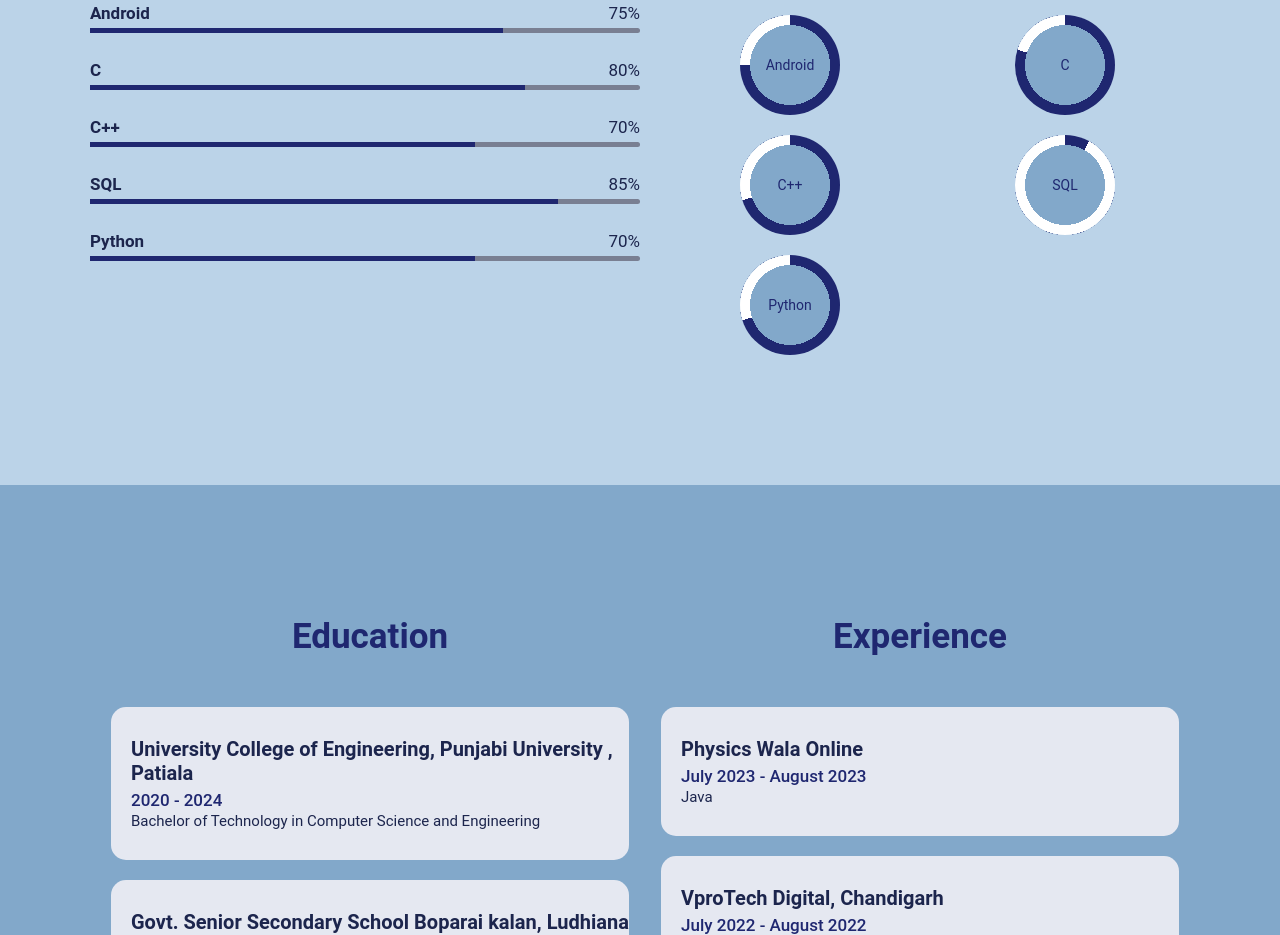
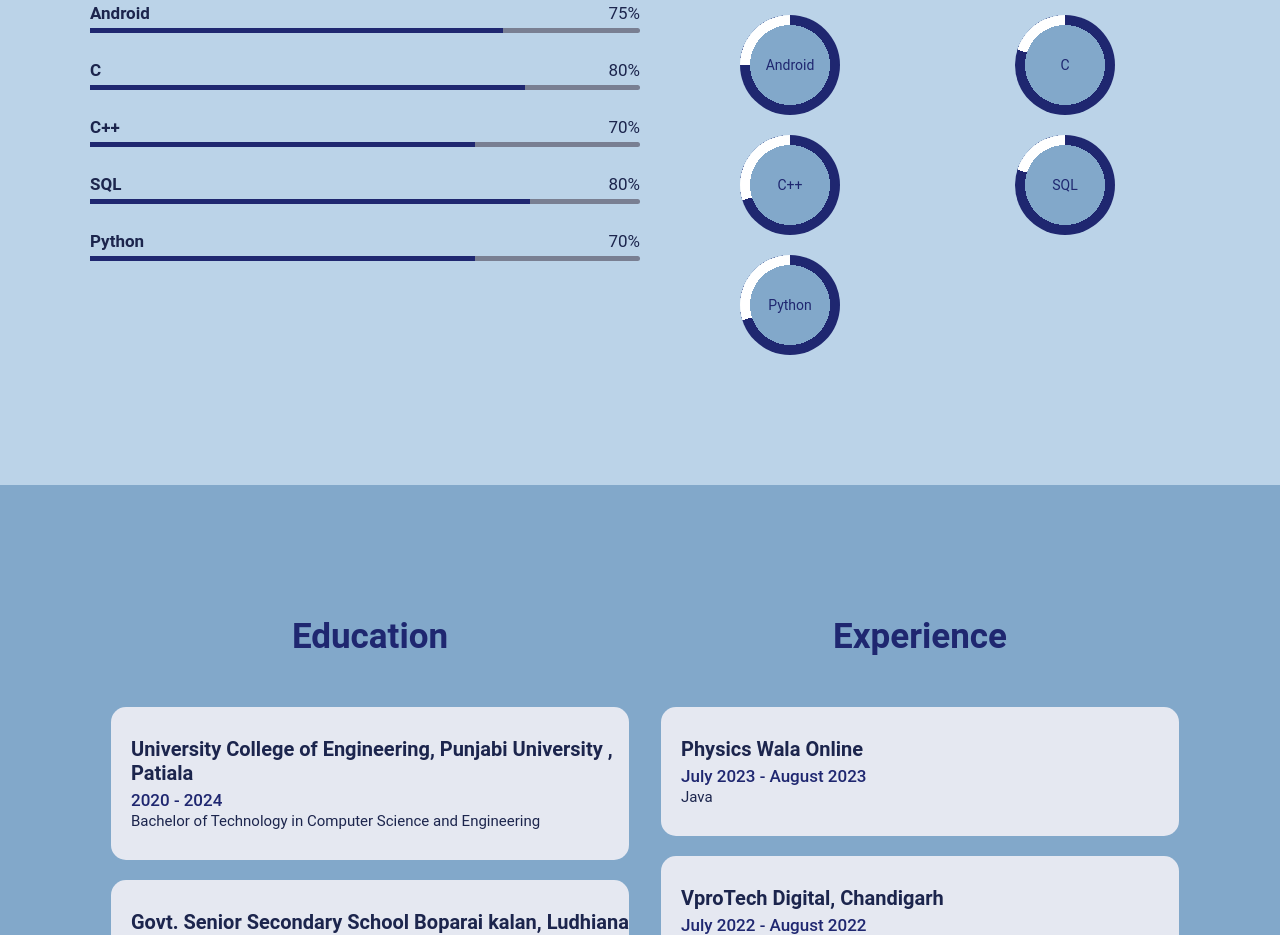
Before and after one commit to NirmalSinghSidhu/My-Portfolio, a plain HTML site: page index.html in a window 1280 px wide. Shown: the part 1226-2161 px from the top of the page. Drawn offline with Linux system fonts and the light colour scheme.

Commit message:
skill update

```diff
--- a/index.html
+++ b/index.html
@@ -117,9 +117,9 @@
 
         <div class="skill">
           <b>SQL</b>
-          <span>85%</span>
+          <span>80%</span>
           <div>
-            <span style="width:85%"></span>
+            <span style="width:80%"></span>
           </div>
         </div>
 
@@ -166,7 +166,7 @@
         </div>
 
         <div class="width-50">
-          <div role="progressbar" aria-valuenow="80" aria-valuemin="0" aria-valuemax="100" style="--value:8">SQL</div>
+          <div role="progressbar" aria-valuenow="80" aria-valuemin="0" aria-valuemax="100" style="--value:80">SQL</div>
         </div>
         <div class="width-50">
           <div role="progressbar" aria-valuenow="70" aria-valuemin="0" aria-valuemax="100" style="--value:70">Python</div>
```
